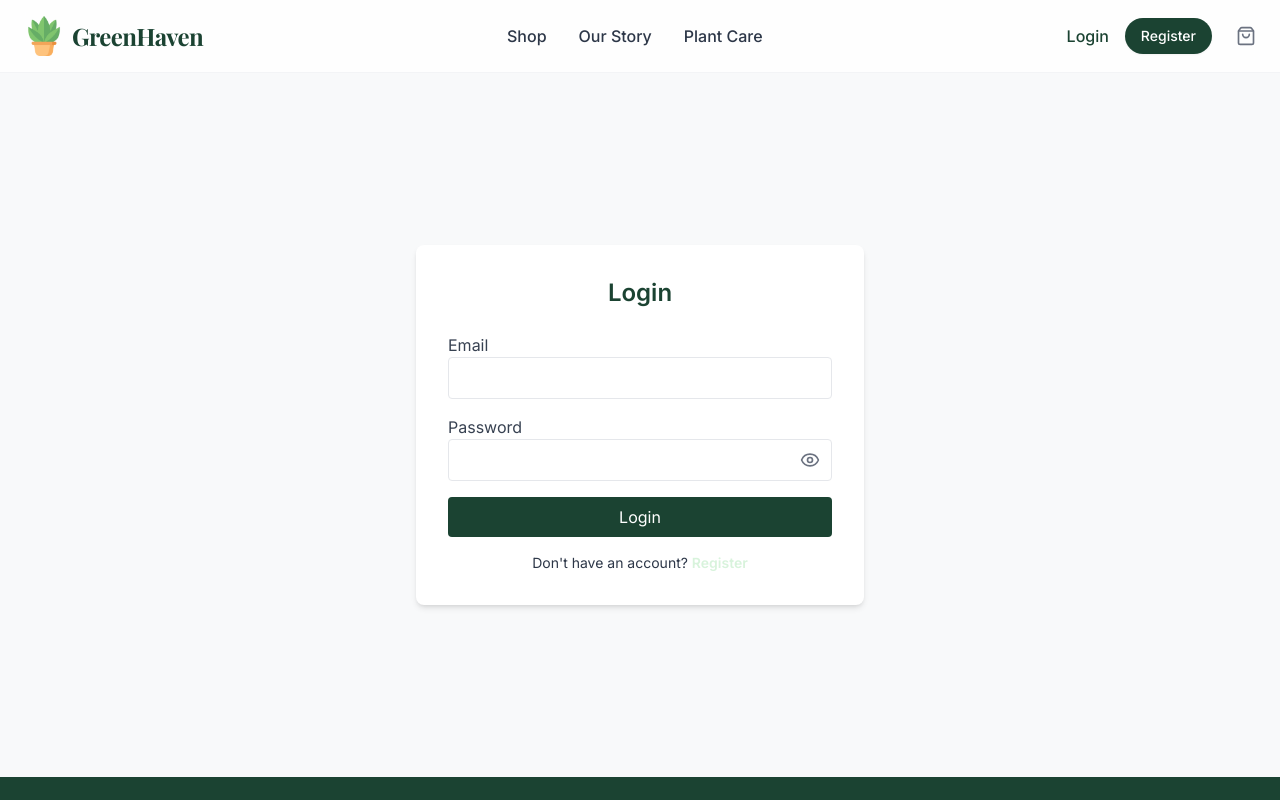
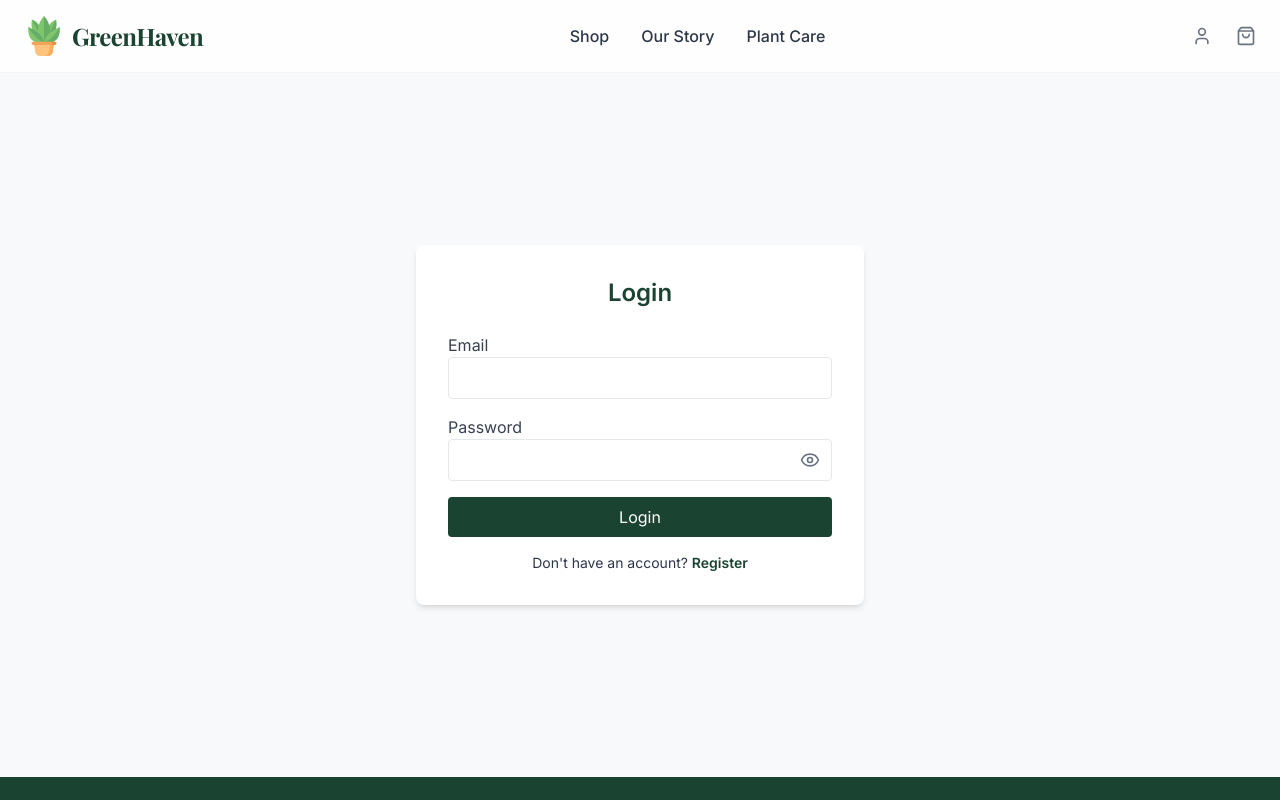
Before and after one commit to romeoantony/GreenHaven, a React (Vite) app in the folder GreenHaven.UI/: page /login in a window 1280 px wide. Shown: the top 800 px of the page. Built offline with nearby package versions, Linux system fonts and the light colour scheme.

Commit message:
Revert Header to User icon, improve Login/Register page link visibility

```diff
--- a/GreenHaven.UI/src/components/Header.jsx
+++ b/GreenHaven.UI/src/components/Header.jsx
@@ -42,14 +42,9 @@ const Header = () => {
               </Link>
             </div>
           ) : (
-            <div className="flex items-center gap-4">
-              <Link to="/login" className="text-primary font-medium hover:text-highlight transition-colors">
-                Login
-              </Link>
-              <Link to="/register" className="bg-primary text-white px-4 py-2 rounded-full hover:bg-opacity-90 transition-all shadow-sm text-sm font-medium">
-                Register
-              </Link>
-            </div>
+            <Link to="/login" className="text-gray-500 hover:text-primary transition-colors">
+              <User size={20} />
+            </Link>
           )}
           <button
             className="relative text-gray-500 hover:text-primary transition-colors group"
--- a/GreenHaven.UI/src/pages/LoginPage.jsx
+++ b/GreenHaven.UI/src/pages/LoginPage.jsx
@@ -69,7 +69,7 @@ const LoginPage = () => {
           </button>
         </form>
         <p className="mt-4 text-center text-sm">
-          Don't have an account? <Link to="/register" className="text-accent font-semibold">Register</Link>
+          Don't have an account? <Link to="/register" className="text-primary font-bold hover:underline">Register</Link>
         </p>
       </div>
     </div>
--- a/GreenHaven.UI/src/pages/RegisterPage.jsx
+++ b/GreenHaven.UI/src/pages/RegisterPage.jsx
@@ -139,7 +139,7 @@ const RegisterPage = () => {
           </button>
         </form>
         <p className="mt-4 text-center text-sm">
-          Already have an account? <Link to="/login" className="text-accent font-semibold">Login</Link>
+          Already have an account? <Link to="/login" className="text-primary font-bold hover:underline">Login</Link>
         </p>
       </div>
     </div>
```
